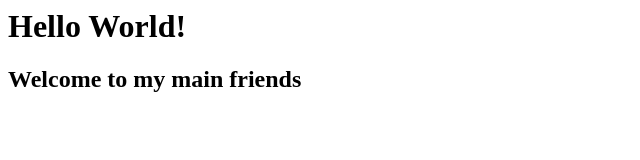
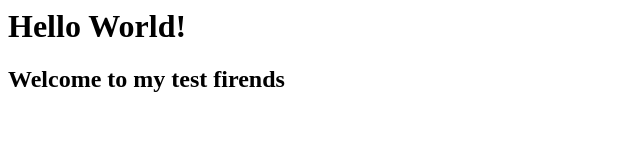
Before and after one commit to PacoBravo/mi-proyecto-git, a plain HTML site: page index.html in a window 1280 px wide. Shown: the full height of the page, 0-640 px from the left. Drawn offline with Linux system fonts and the light colour scheme.

Commit message:
solución conflicto

```diff
--- a/index.html
+++ b/index.html
@@ -4,7 +4,7 @@
             Hello World!
         </h1>
         <h2>
-            Welcome to my main friends
+            Welcome to my test firends
         </h2>
     </body>
 </head>
```
